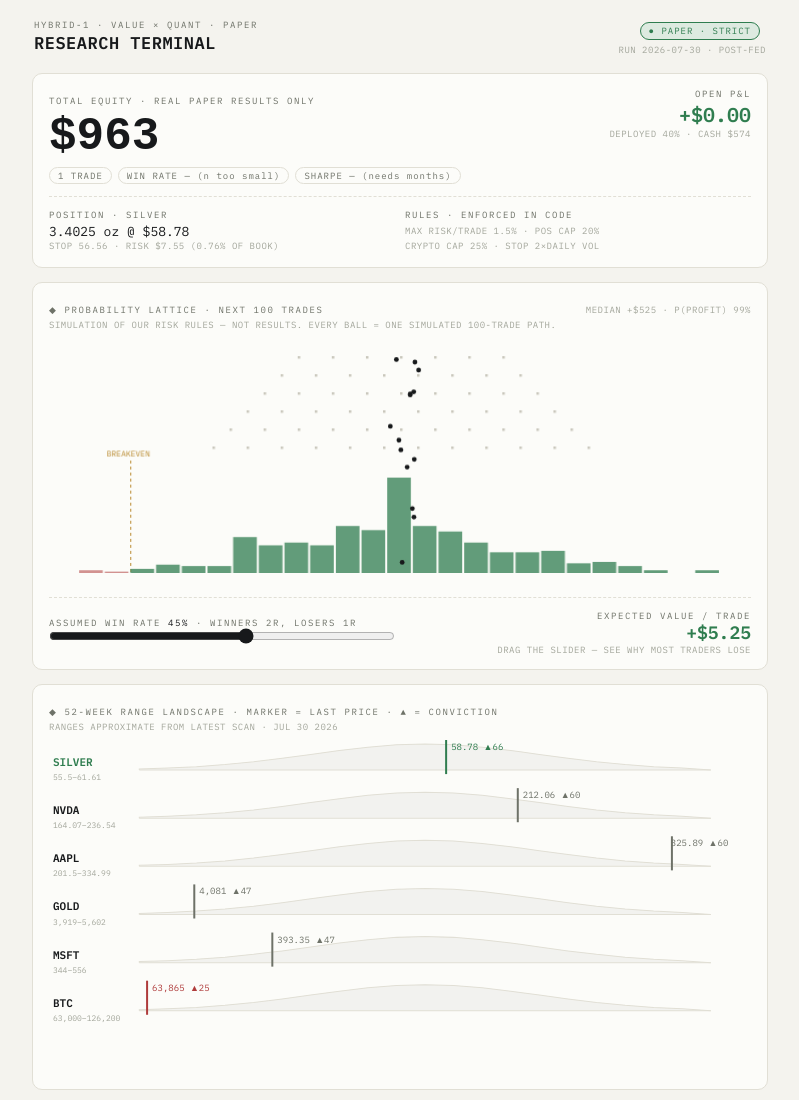
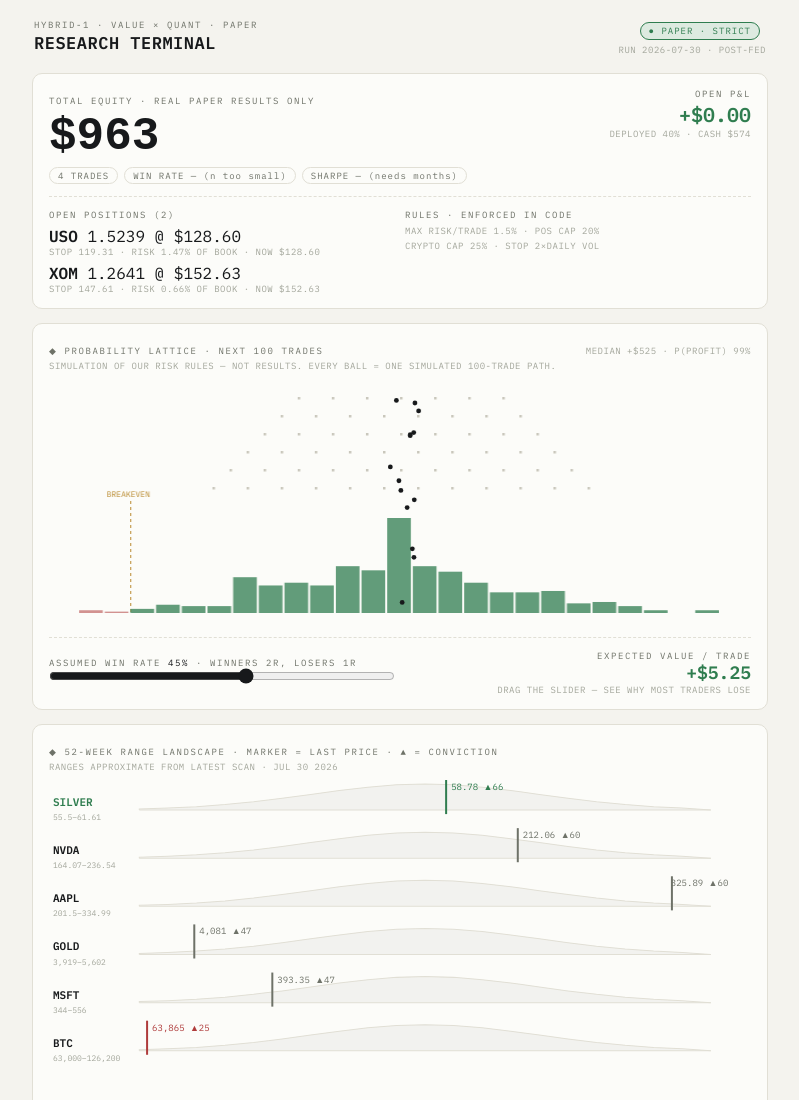
Before and after one commit to pelorus-tech/trading-dashboard, a plain HTML site: page index.html in a window 1280 px wide. Shown: the top 1100 px of the page, without its empty margins (240-1039 px from the left). Drawn offline with Linux system fonts and the light colour scheme; a web font is replaced by a local one.

Commit message:
Update index.html

```diff
--- a/index.html
+++ b/index.html
@@ -47,8 +47,8 @@
       <div>
         <span class="lbl">TOTAL EQUITY · REAL PAPER RESULTS ONLY</span>
         <div class="doto" id="equity" style="font-size:46px; line-height:1.1; margin-top:4px;">$1,000</div>
-        <div class="micro" style="margin-top:4px;">
-          <span class="badge">1 TRADE</span><span class="badge">WIN RATE — (n too small)</span><span class="badge">SHARPE — (needs months)</span>
+        <div class="micro" style="margin-top:4px;" id="badges">
+          <span class="badge">— TRADES</span><span class="badge">WIN RATE — (n too small)</span><span class="badge">SHARPE — (needs months)</span>
         </div>
       </div>
       <div style="text-align:right;">
@@ -59,10 +59,9 @@
     </div>
     <div class="hair"></div>
     <div class="grid2">
-      <div>
-        <div class="lbl">POSITION · SILVER</div>
-        <div style="font-size:13px; margin-top:3px;">3.4025 oz @ $58.78</div>
-        <div class="micro">STOP 56.56 · RISK $7.55 (0.76% OF BOOK)</div>
+      <div id="positions-block">
+        <div class="lbl">OPEN POSITIONS</div>
+        <div class="micro" style="margin-top:3px;">loading…</div>
       </div>
       <div>
         <div class="lbl">RULES · ENFORCED IN CODE</div>
@@ -155,6 +154,33 @@ function render() {
   pn.style.color = pnl>=0 ? "var(--green)" : "var(--red)";
   document.getElementById("deployed").textContent =
     "DEPLOYED "+Math.round(posVal/total*100)+"% · CASH $"+DATA.cash.toFixed(0);
+
+  // Positions block — loops over WHATEVER is currently open, not a fixed asset
+  const posBlock = document.getElementById("positions-block");
+  if (pos.length === 0) {
+    posBlock.innerHTML = `<div class="lbl">OPEN POSITIONS</div>
+      <div class="micro" style="margin-top:3px;">NONE — 100% CASH</div>`;
+  } else {
+    const rows = pos.map(([t,p])=>{
+      const last = (DATA.watchlist?.[t]?.last_price) ?? p.entry;
+      const riskPct = ((p.entry-p.stop)*p.shares/total*100).toFixed(2);
+      return `<div style="margin-top:6px;">
+        <span style="font-weight:600;">${t}</span> ${p.shares.toFixed(4)} @ $${p.entry.toFixed(2)}
+        <div class="micro">STOP ${p.stop.toFixed(2)} · RISK ${riskPct}% OF BOOK · NOW $${last.toFixed(2)}</div>
+      </div>`;
+    }).join("");
+    posBlock.innerHTML = `<div class="lbl">OPEN POSITIONS (${pos.length})</div>${rows}`;
+  }
+
+  // Trade badges — real counts from history, not hardcoded
+  const buys = (DATA.history||[]).filter(h=>h.action==="BUY").length;
+  const sells = (DATA.history||[]).filter(h=>h.action==="SELL");
+  const wins = sells.filter(h=>h.pnl>0).length;
+  const wrText = sells.length >= 10 ? `${Math.round(wins/sells.length*100)}%` : "— (n too small)";
+  document.getElementById("badges").innerHTML =
+    `<span class="badge">${buys} TRADE${buys===1?"":"S"}</span>` +
+    `<span class="badge">WIN RATE ${wrText}</span>` +
+    `<span class="badge">SHARPE — (needs months)</span>`;
   document.getElementById("log").innerHTML = (DATA.history||[]).slice().reverse().map(e=>{
     const tag = e.action==="BUY" ? `<span style="color:var(--green); font-weight:600;">BUY</span>` :
                 e.action==="SELL" ? `<span style="color:var(--red); font-weight:600;">SELL</span>` :
```
